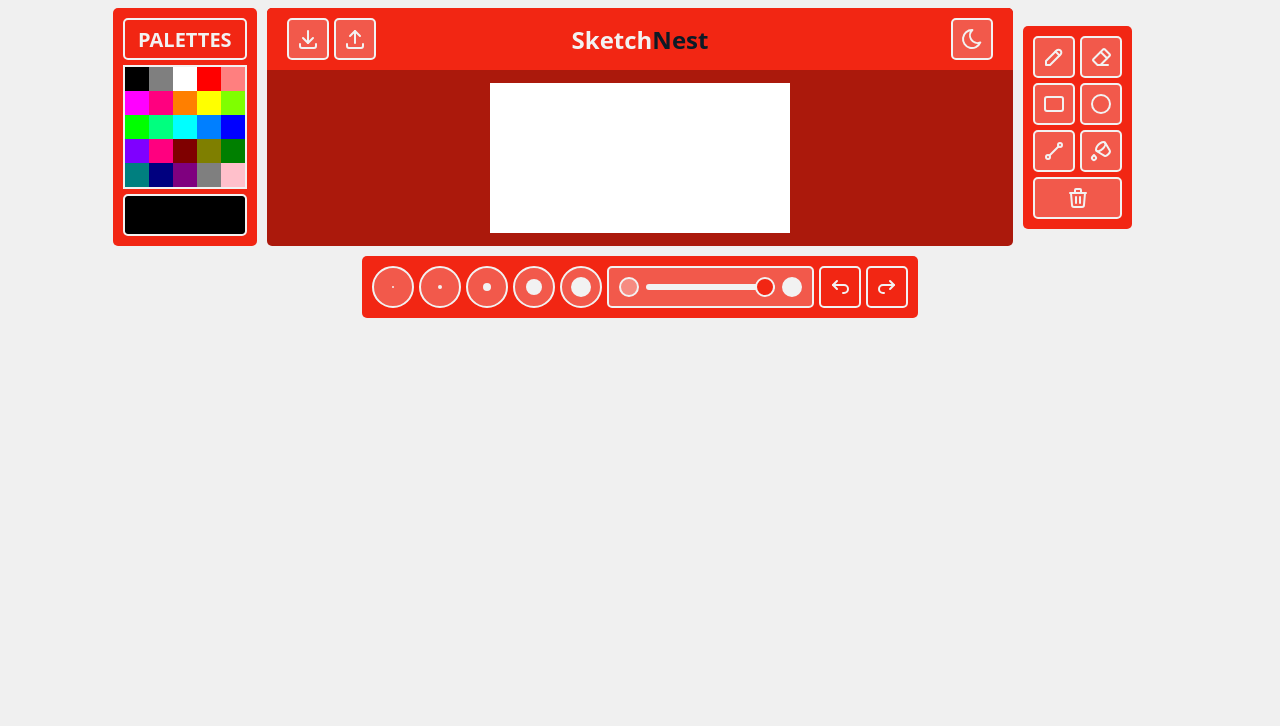
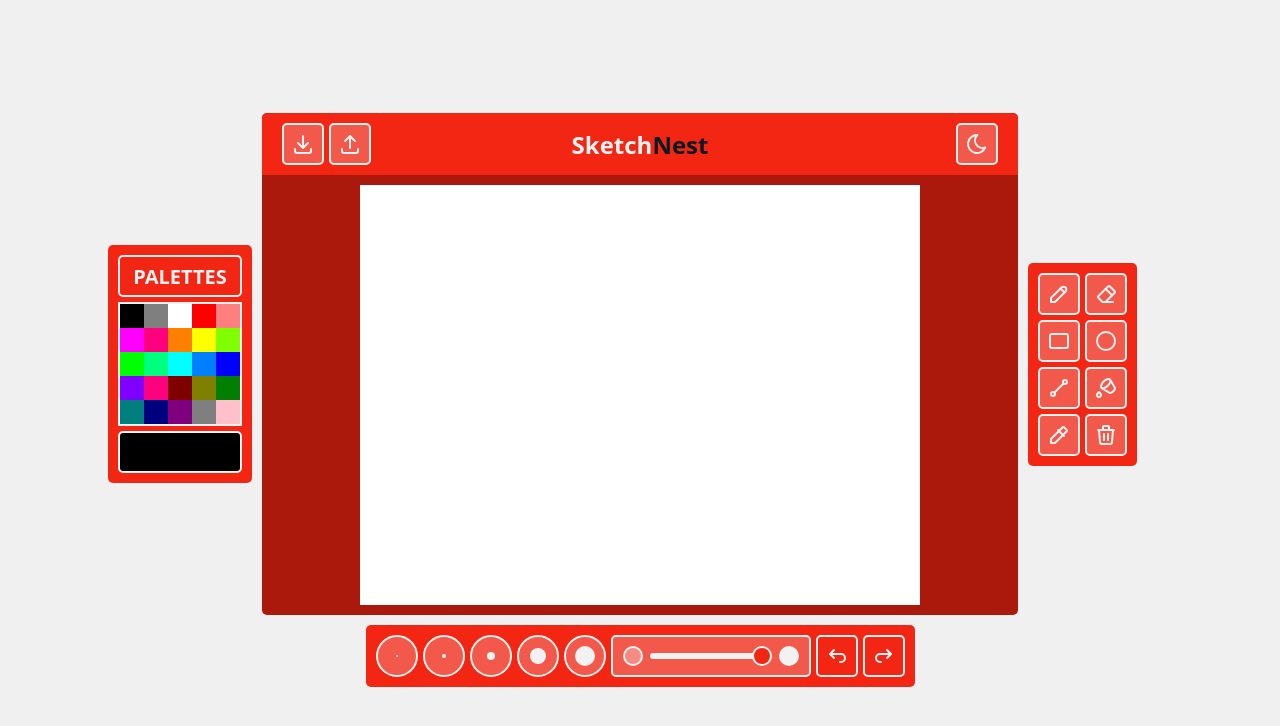
Before and after one commit to sebasrh7/SketchNest, a React (Vite) app: page / in a window 1280 px wide. Shown: the top 726 px of the page. Built offline with nearby package versions, Linux system fonts and the light colour scheme.

Commit message:
Refactor canvas touch events, remove unnecessary code, and improve UX

```diff
--- a/src/App.css
+++ b/src/App.css
@@ -1,10 +1,15 @@
-.grid {
+.app {
   display: grid;
   grid-template-areas:
     "colors canvas toolbar"
     "actions actions actions";
   grid-template-columns: 1fr 3fr 1fr;
   gap: 10px;
+
+  align-content: center;
+  justify-content: center;
+
+  height: 100dvh;
 }
 
 .colors {
@@ -24,7 +29,7 @@
 }
 
 @media (max-width: 900px) {
-  .grid {
+  .app {
     grid-template-areas:
       "canvas canvas canvas"
       "colors actions toolbar";
--- a/src/App.jsx
+++ b/src/App.jsx
@@ -9,7 +9,7 @@
 function App() {
   return (
     <CanvasProvider>
-      <main className="grid">
+      <main className="app">
         <Colors />
         <Canvas />
         <Toolbar />
--- a/src/components/Canvas/Canvas.jsx
+++ b/src/components/Canvas/Canvas.jsx
@@ -13,15 +13,17 @@
       <div className="canvas-container">
         <canvas
           ref={canvasRef}
+          width={560}
+          height={420}
           onMouseDown={startDrawing}
           onMouseMove={draw}
           onMouseUp={stopDrawing}
           onMouseLeave={stopDrawing}
+
           onTouchStart={startDrawing}
           onTouchMove={draw}
           onTouchEnd={stopDrawing}
           onTouchCancel={stopDrawing}
-          onKeyPress={draw}
         />
       </div>
     </section>
--- a/src/components/Colors/Colors.jsx
+++ b/src/components/Colors/Colors.jsx
@@ -1,12 +1,10 @@
-import React, { useState } from "react";
+import React from "react";
 import { useCanvas } from "../../contexts/CanvasContext";
 import { PALETTE_COLORS } from "../../utils/constants";
 import "../../styles/Colors.css";
 
 const Colors = () => {
-  const { handleChangeColor } = useCanvas();
-
-  const [selectedColor, setSelectedColor] = useState(PALETTE_COLORS[0]);
+  const { handleChangeColor, selectedColor } = useCanvas();
 
   return (
     <aside className="colors">
@@ -19,7 +17,6 @@
               className="color-swatch"
               style={{ backgroundColor: color }}
               onClick={() => {
-                setSelectedColor(color);
                 handleChangeColor(color);
               }}
             />
@@ -32,7 +29,6 @@
           id="color-picker"
           value={selectedColor}
           onChange={(e) => {
-            setSelectedColor(e.target.value);
             handleChangeColor(e.target.value);
           }}
         />
--- a/src/components/Toolbar/Toolbar.jsx
+++ b/src/components/Toolbar/Toolbar.jsx
@@ -8,7 +8,7 @@
 import "../../styles/Toolbar.css";
 
 const Toolbar = () => {
-  const { setMode, clearCanvas } = useCanvas();
+  const { setMode, clearCanvas, handlePicker } = useCanvas();
 
   return (
     <aside className="toolbar">
@@ -19,7 +19,13 @@
             id={tool.id}
             icon={tool.icon}
             onClick={() => {
-              tool.id === "CLEAR" ? clearCanvas() : setMode(tool.id);
+              if (tool.id === "CLEAR") {
+                clearCanvas();
+              } else if (tool.id === "PICKER") {
+                handlePicker();
+              } else {
+                setMode(tool.id);
+              }
             }}
           />
         ))}
--- /dev/null
+++ b/src/components/icons/Picker.jsx
@@ -0,0 +1,21 @@
+const Picker = (props) => (
+  <svg
+    xmlns="http://www.w3.org/2000/svg"
+    width={24}
+    height={24}
+    viewBox="0 0 24 24"
+    fill="none"
+    stroke="currentColor"
+    strokeWidth={2}
+    strokeLinecap="round"
+    strokeLinejoin="round"
+    className="icon icon-tabler icons-tabler-outline icon-tabler-picker"
+    {...props}
+  >
+    <path stroke="none" d="M0 0h24v24H0z" fill="none" />
+    <path d="M11 7l6 6" />
+    <path d="M4 16l11.7 -11.7a1 1 0 0 1 1.4 0l2.6 2.6a1 1 0 0 1 0 1.4l-11.7 11.7h-4v-4z" />
+  </svg>
+);
+
+export default Picker;
--- a/src/contexts/CanvasContext.jsx
+++ b/src/contexts/CanvasContext.jsx
@@ -6,7 +6,7 @@
   useState,
 } from "react";
 
-import { MODES, THICKNESS } from "../utils/constants";
+import { MODES, THICKNESS, PALETTE_COLORS } from "../utils/constants";
 
 // Crear el contexto
 const CanvasContext = createContext();
@@ -31,6 +31,7 @@
   const [imageData, setImageData] = useState(null);
   const [undos, setUndos] = useState([]);
   const [redos, setRedos] = useState([]);
+  const [selectedColor, setSelectedColor] = useState(PALETTE_COLORS[0]);
 
   // EFECTOS
 
@@ -41,7 +42,6 @@
     canvas.style.cursor = "crosshair";
 
     const context = canvas.getContext("2d", { willReadFrequently: true });
-    context.strokeStyle = "#000000";
     context.lineJoin = "round";
     context.lineCap = "round";
     context.lineWidth = THICKNESS[0];
@@ -53,19 +53,6 @@
   useEffect(() => {
     document.addEventListener("keydown", handleKeyDown);
     document.addEventListener("keyup", handleKeyUp);
-
-    // si en celulares se usa los dos dedos, actua como si se presionara shift
-    document.addEventListener("touchstart", (e) => {
-      if (e.touches.length > 1) {
-        setIsShiftPressed(true);
-      }
-    });
-
-    document.addEventListener("touchend", (e) => {
-      if (e.touches.length === 0) {
-        setIsShiftPressed(false);
-      }
-    });
 
     return () => {
       document.removeEventListener("keydown", handleKeyDown);
@@ -112,6 +99,21 @@
         canvasRef.current.height
       )
     );
+
+    if (mode === MODES.FILL) {
+      const fillColor = hexToRgba(ctxRef.current.strokeStyle);
+      fillDrawing(offsetX, offsetY, fillColor);
+      saveCanvasState(); // Guardar el estado del canvas después de rellenar
+      setIsDrawing(false);
+    }
+  };
+
+  const hexToRgba = (hex) => {
+    const r = parseInt(hex.slice(1, 3), 16);
+    const g = parseInt(hex.slice(3, 5), 16);
+    const b = parseInt(hex.slice(5, 7), 16);
+    const a = ctxRef.current.globalAlpha * 255;
+    return [r, g, b, a];
   };
 
   // Dibujar
@@ -215,12 +217,7 @@
 
       return;
     }
-
-    if (mode === MODES.FILL) {
-      return;
-    }
   };
-
   // Transparencia
   const handleTransparency = (e) => {
     const value = e.target.value;
@@ -233,9 +230,24 @@
     setIsDrawing(false);
   };
 
+  const handlePicker = async () => {
+    let prevMode = mode;
+    try {
+      const eyeDropper = new EyeDropper();
+      const result = await eyeDropper.open();
+      handleChangeColor(result.sRGBHex);
+
+      // Cambiar al modo anterior
+      setMode(prevMode);
+    } catch (error) {
+      console.error("Error using EyeDropper:", error);
+    }
+    setIsDrawing(false);
+  };
   // Cambiar el color del trazo
   const handleChangeColor = (color) => {
     ctxRef.current.strokeStyle = color;
+    setSelectedColor(color);
   };
 
   // Cambiar el grosor del trazo
@@ -246,6 +258,7 @@
   // Limpiar el canvas
   const clearCanvas = () => {
     if (ctxRef.current && canvasRef.current) {
+      // Limpiar el canvas
       ctxRef.current.clearRect(
         0,
         0,
@@ -253,6 +266,82 @@
         canvasRef.current.height
       );
     }
+  };
+
+  const fillDrawing = (startX, startY, fillColor) => {
+    const canvas = canvasRef.current;
+    const ctx = ctxRef.current;
+    const imageData = ctx.getImageData(0, 0, canvas.width, canvas.height);
+    const { data } = imageData; // Obtener los datos de la imagen (pixeles)
+
+    // Obtener el color del pixel de inicio
+    const targetColor = [
+      data[(startY * canvas.width + startX) * 4],
+      data[(startY * canvas.width + startX) * 4 + 1],
+      data[(startY * canvas.width + startX) * 4 + 2],
+      data[(startY * canvas.width + startX) * 4 + 3],
+    ];
+
+    // Verificar si el color del pixel de inicio es igual al color de relleno
+    if (colorsMatch(targetColor, fillColor)) return; // No hacer nada si son iguales
+
+    const stack = [[startX, startY]]; // Pila para almacenar las coordenadas de los píxeles a rellenar
+    const width = canvas.width;
+    const height = canvas.height;
+
+    // Algoritmo de relleno de área (flood fill)
+    while (stack.length) {
+      const [x, y] = stack.pop(); // Obtener las coordenadas del pixel actual
+      const pixelPos = (y * width + x) * 4; // Calcular la posición del pixel en el array de datos
+
+      // Verificar si las coordenadas están dentro de los límites del canvas y si el color del pixel es igual al color de inicio
+      if (
+        // Si no cumple alguna de las condiciones, continuar con la siguiente iteración
+        x < 0 ||
+        x >= width ||
+        y < 0 ||
+        y >= height ||
+        !colorsMatch(
+          [
+            data[pixelPos],
+            data[pixelPos + 1],
+            data[pixelPos + 2],
+            data[pixelPos + 3],
+          ],
+          targetColor
+        )
+      ) {
+        continue;
+      }
+
+      // Cambiar el color del pixel actual al color de relleno
+      data[pixelPos] = fillColor[0];
+      data[pixelPos + 1] = fillColor[1];
+      data[pixelPos + 2] = fillColor[2];
+      data[pixelPos + 3] = fillColor[3];
+
+      // Agregar las coordenadas de los píxeles adyacentes a la pila para rellenarlos en la siguiente iteración
+      stack.push([x + 1, y]);
+      stack.push([x - 1, y]);
+      stack.push([x, y + 1]);
+      stack.push([x, y - 1]);
+    }
+
+    // Actualizar la imagen del canvas con los datos modificados
+    ctx.putImageData(imageData, 0, 0);
+
+    // Limpiar los redos
+    setRedos([]);
+  };
+
+  // funciones ayuda para el fillDrawing
+  const colorsMatch = (color1, color2) => {
+    return (
+      color1[0] === color2[0] &&
+      color1[1] === color2[1] &&
+      color1[2] === color2[2] &&
+      color1[3] === color2[3]
+    );
   };
 
   // Adelante y atras
@@ -358,9 +447,12 @@
         stopDrawing,
 
         handleChangeColor,
+        selectedColor,
+        setSelectedColor,
         clearCanvas,
         handleChangeStrokeWidth,
         handleTransparency,
+        handlePicker,
 
         handleUndo,
         handleRedo,
--- a/src/index.css
+++ b/src/index.css
@@ -38,6 +38,8 @@
   color: var(--text-color);
   transition: background-color 0.3s, color 0.3s;
 
+  margin: 0;
+
   font-family: system-ui, -apple-system, BlinkMacSystemFont, "Segoe UI", Roboto,
     Oxygen, Ubuntu, Cantarell, "Open Sans", "Helvetica Neue", sans-serif;
 }
--- a/src/styles/Actions.css
+++ b/src/styles/Actions.css
@@ -37,6 +37,7 @@
 
       height: 42px;
       min-width: 160px;
+      max-width: 200px;
       width: 100%;
 
       padding-inline: 10px;
--- a/src/styles/Toolbar.css
+++ b/src/styles/Toolbar.css
@@ -12,18 +12,13 @@
     padding: 10px;
     border-radius: 5px;
     background-color: var(--crimson-red);
-
-    #CLEAR {
-      grid-column: span 2;
-      width: 100%;
-    }
   }
 }
 
 @media (max-width: 900px) {
   .toolbar {
     .toolbar-container {
-      display:flex;
+      display: flex;
       flex-direction: column;
     }
   }
--- a/src/utils/constants.jsx
+++ b/src/utils/constants.jsx
@@ -5,6 +5,7 @@
 import Line from "../components/icons/Line.jsx";
 import Fill from "../components/icons/Fill.jsx";
 import Trash from "../components/icons/Trash.jsx";
+import Picker from "../components/icons/Picker.jsx";
 
 export const MODES = {
   LINE: "LINE",
@@ -15,6 +16,7 @@
   ERASER: "ERASER",
   FILL: "FILL",
   CLEAR: "CLEAR",
+  PICKER: "PICKER",
 };
 
 export const TOOLS = [
@@ -41,6 +43,10 @@
   {
     id: MODES.FILL,
     icon: <Fill />,
+  },
+  {
+    id: MODES.PICKER,
+    icon: <Picker />,
   },
   {
     id: MODES.CLEAR,
```
